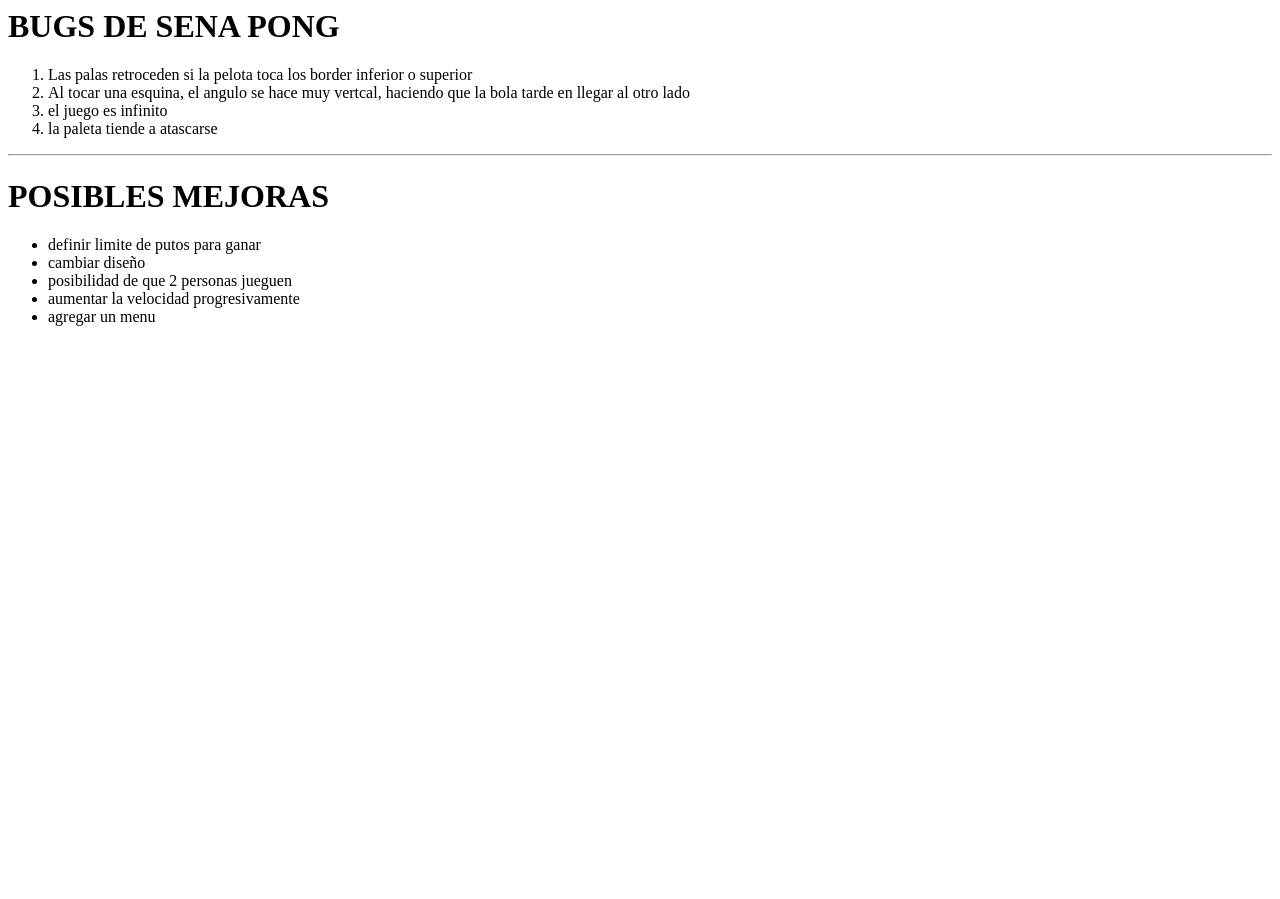
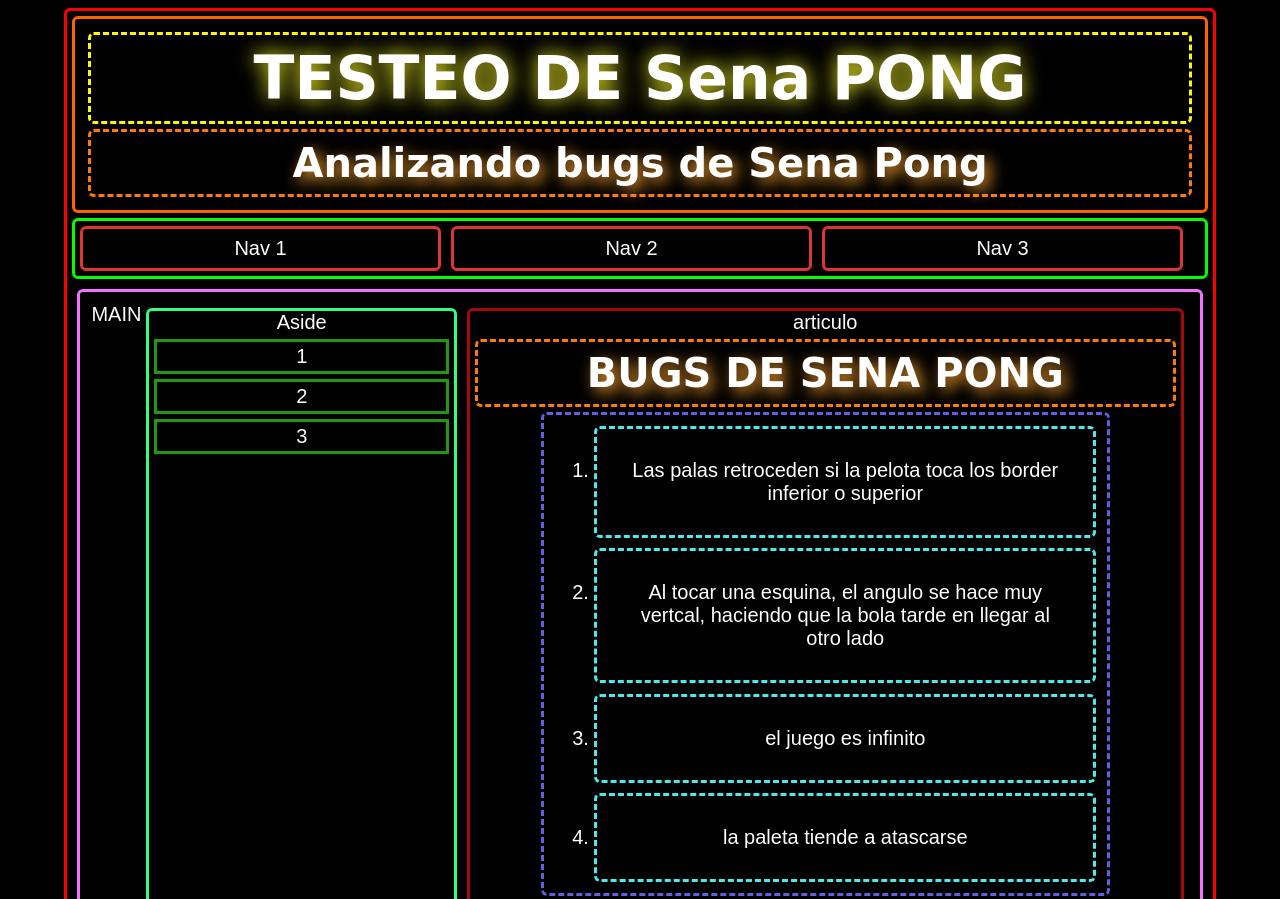
Before and after one commit to AxlOtlCode/Tester, a plain HTML site: page index.html in a window 1280 px wide. Shown: the top 899 px of the page. Before the commit the page ends 800 px from the top, so only its background shows below. Drawn offline with Linux system fonts and the light colour scheme; a web font is replaced by a local one.

Commit message:
Se le dió estilo a la página

```diff
--- a/index.html
+++ b/index.html
@@ -2,17 +2,54 @@
     <head>
         <title>Testeando</title>
         <link rel="stylesheet" href="style.css">
+
+        <link rel="preconnect" href="https://fonts.googleapis.com">
+        <link rel="preconnect" href="https://fonts.gstatic.com" crossorigin>
+        <link href="https://fonts.googleapis.com/css2?family=Rubik+Iso&display=swap" rel="stylesheet">
+
+        <link rel="preconnect" href="https://fonts.googleapis.com">
+        <link rel="preconnect" href="https://fonts.gstatic.com" crossorigin>
+        <link href="https://fonts.googleapis.com/css2?family=Sono&display=swap" rel="stylesheet">
+
+
     </head>
     <body>
-        <h1>BUGS DE SENA PONG</h1>
+
+        <header>
+            <h1>TESTEO DE Sena PONG</h1>
+            <h2>Analizando bugs de Sena Pong</h2>
+
+        </header>
+
+        <nav>
+            <div>Nav 1</div>
+            <div>Nav 2</div>
+            <div>Nav 3</div>
+        </nav>
+
+        <main>MAIN
+            <aside>Aside
+                <div>1</div>
+                <div>2</div>
+                <div>3</div>
+
+            </aside>
+
+            <article>
+                articulo
+
+                <section>
+                    <h2>BUGS DE SENA PONG</h2>
                     <ol>
                         <li>Las palas retroceden si la pelota toca los border inferior o superior</li>
                         <li>Al tocar una esquina, el angulo se hace muy vertcal, haciendo que la bola tarde en llegar al otro lado</li>
                         <li>el juego es infinito</li>
                         <li>la paleta tiende a atascarse</li>
                     </ol>
-        <hr>
-        <h1>POSIBLES MEJORAS</h1>
+                </section>
+                <br>
+                <section>
+                    <h2>POSIBLES MEJORAS</h2>
                         <ul>
                             <li>definir limite de putos para ganar</li>
                             <li>cambiar diseño</li>
@@ -20,5 +57,16 @@
                             <li>aumentar la velocidad progresivamente</li>
                             <li>agregar un menu</li>
                         </ul>
+                </section>
+
+            </article>
+
+        </main>
+
+        <footer>
+            <p>Creado por</p>
+            <h3>Alejadro Maqueda</h3>
+        </footer>
+
     </body>
 </html>
--- a/style.css
+++ b/style.css
@@ -0,0 +1,112 @@
+body{
+    border: 3px solid rgb(255, 0, 0);
+    border-radius: 6px;
+    margin-left: 5%;
+    margin-right: 5%;
+    background-color: black;
+    color: white;
+    text-align: center;
+
+    font-family: 'Sono', sans-serif;
+    font-size: 20px;
+}
+header{
+    border: 3px solid rgb(255, 98, 0);
+    margin: 5px;
+    border-radius: 6px;
+
+    padding: 8px;
+}
+h1{
+    border: 3px dashed rgb(255, 247, 0);
+    margin: 5px;
+    border-radius: 6px;
+
+    font-size: 60px;
+    font-family: 'Rubik Iso', cursive;
+    padding: 8px;
+    text-shadow: 0 0 20px rgb(241, 241, 40);
+}
+h2{
+    border: 3px dashed rgb(255, 122, 5);
+    margin: 5px;
+    border-radius: 6px;
+
+    font-size: 40px;
+    font-family: 'Rubik Iso', cursive;
+    padding: 8px;
+    text-shadow: 5px 5px 15px rgb(241, 156, 45);
+}
+nav{
+    border: 3px solid rgb(0, 255, 0);
+    margin: 5px;
+    border-radius: 6px;
+
+    display: flex;
+}
+nav div{
+    border: 3px solid rgb(223, 52, 52);
+    margin: 5px;
+    border-radius: 6px;
+    padding: 8px;
+    width:30%;
+}
+
+main{
+    border: 3px solid rgb(243, 113, 255);
+    margin: 10px;
+    padding: 1%;
+    border-radius: 6px;
+    display: flex;
+}
+
+aside{
+    border: 3px solid rgb(50, 255, 122);
+    margin: 5px;
+    border-radius: 6px;
+    width: 30%;
+}
+aside div{
+    border: 3px solid rgb(34, 151, 16);
+    margin: 5px;
+    padding: 3px;
+}
+
+
+article{ /*Contenido principal*/
+    border: 3px solid rgb(162, 9, 9);
+    margin: 5px;
+    border-radius: 6px;
+    width: 70%;
+}
+article ol{
+    border: 3px dashed rgb(95, 95, 223);
+    margin: 5px;
+    border-radius: 6px;
+    margin-left: 10%;
+    margin-right: 10%;
+}
+article ol li{
+    border: 3px dashed rgb(75, 233, 236);
+    margin: 2%;
+    padding: 30px;
+    border-radius: 6px;
+}
+article ul{
+    border: 3px dashed rgb(95, 95, 223);
+    margin: 5px;
+    border-radius: 6px;
+    margin-left: 10%;
+    margin-right: 10%;
+}
+article ul li{
+    border: 3px dashed rgb(75, 233, 236);
+    margin: 2%;
+    padding: 30px;
+    border-radius: 6px;}
+
+footer{
+    border: 3px solid rgb(106, 0, 255);
+    margin: 5px;
+    border-radius: 6px;
+}
```
Lines whose indentation alone changed are shown as unchanged.
